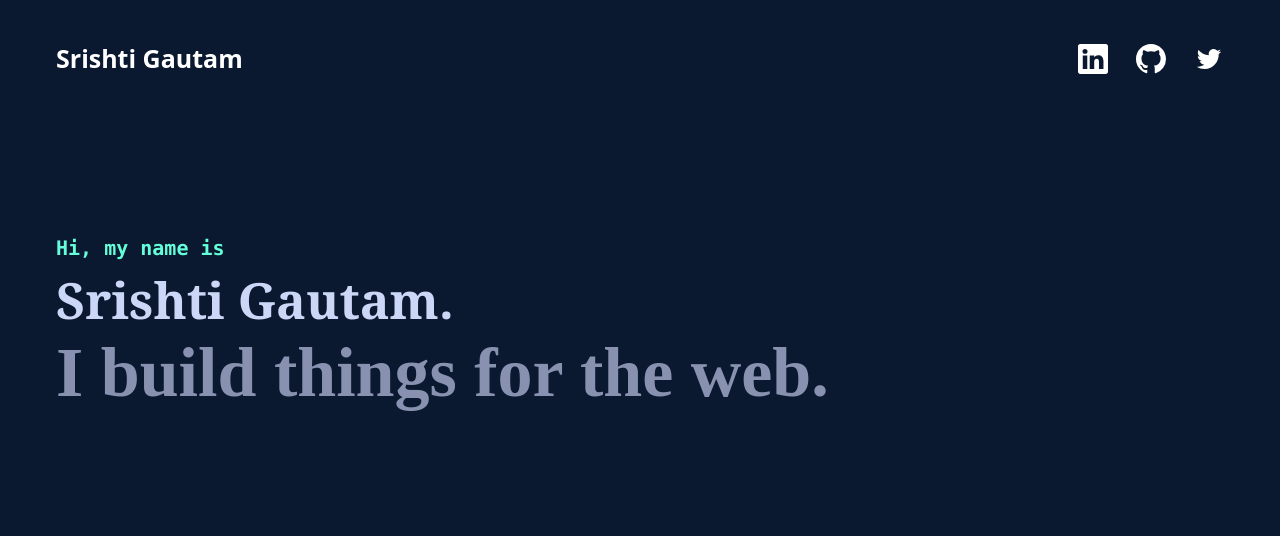
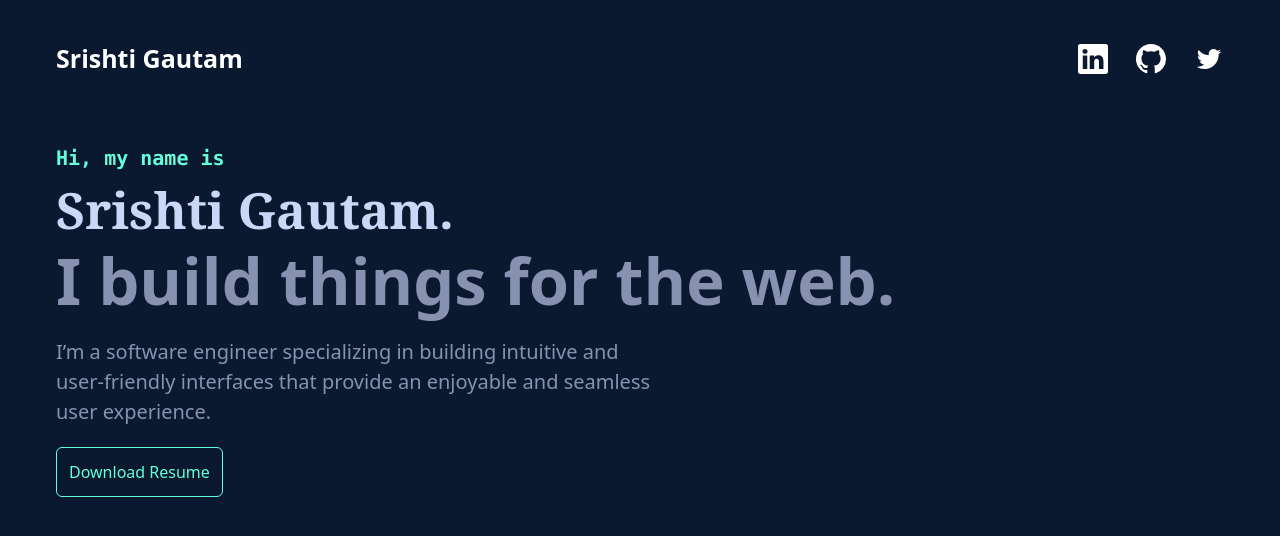
Before and after one commit to srishtigautam21/srishti-portfolio, a Next.js app: page / in a window 1280 px wide. Shown: the top 536 px of the page. Built offline with nearby package versions, Linux system fonts and the light colour scheme.

Commit message:
Add about myself and resume download

```diff
--- a/src/components/About.tsx
+++ b/src/components/About.tsx
@@ -1,15 +1,27 @@
 function About() {
   return (
-    <div className='h-auto md:h-[40rem] w-full rounded-md flex flex-col items-start justify-center relative overflow-hidden py-10 px-14 md:py-0 '>
+    <div className='h-auto md:h-[40rem] w-full rounded-md flex flex-col items-start justify-center relative overflow-hidden py-10 px-14'>
       <div className=' text-green font-semibold text-[20px] font-mono'>
         <h1>Hi, my name is</h1>
       </div>
       <div className=' text-lightSlate text-[50px] font-semibold font-serif'>
         <h2>Srishti Gautam.</h2>
       </div>
-      <div className='text-slate text-[70px] font-semibold font-[Montserrat] leading-none'>
+      <div className='text-slate text-[65px] font-bold font-fontSans leading-none'>
         <h3>I build things for the web.</h3>
       </div>
+      <p className='text-slate font-fontSans mt-6 text-[20px] max-w-[600px]'>
+        I’m a software engineer specializing in building intuitive and
+        user-friendly interfaces that provide an enjoyable and seamless user
+        experience.
+      </p>
+      <a
+        download=''
+        href='pdf/Srishti-gautam-resume.pdf'
+        className='text-green border border-green p-3 mt-5 rounded-md'
+      >
+        Download Resume<i className='uil uil-download-alt button__icon'></i>
+      </a>
       {/* //Add intro
       // make responsive */}
     </div>
--- a/tailwind.config.ts
+++ b/tailwind.config.ts
@@ -14,6 +14,10 @@ const config: Config = {
         green: "#64ffda",
         lightSlate: "#ccd6f6",
         slate: "#8892b0",
+        fontSans:
+          "'Calibre', 'Inter', 'San Francisco', 'SF Pro Text', -apple-system, system-ui, sans-serif",
+        fontMono:
+          "'SF Mono', 'Fira Code', 'Fira Mono', 'Roboto Mono', monospace",
       },
       backgroundImage: {
         "gradient-radial": "radial-gradient(var(--tw-gradient-stops))",
```
Also changed, not shown: 1 other file (tests, documents, lock files or other folders).
